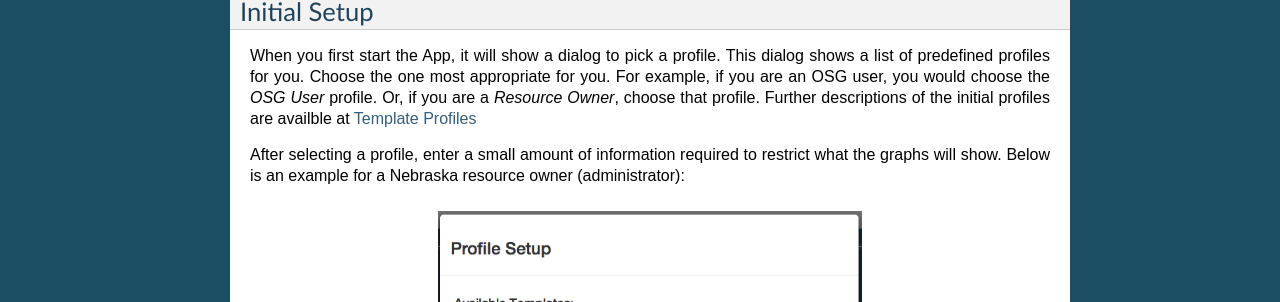
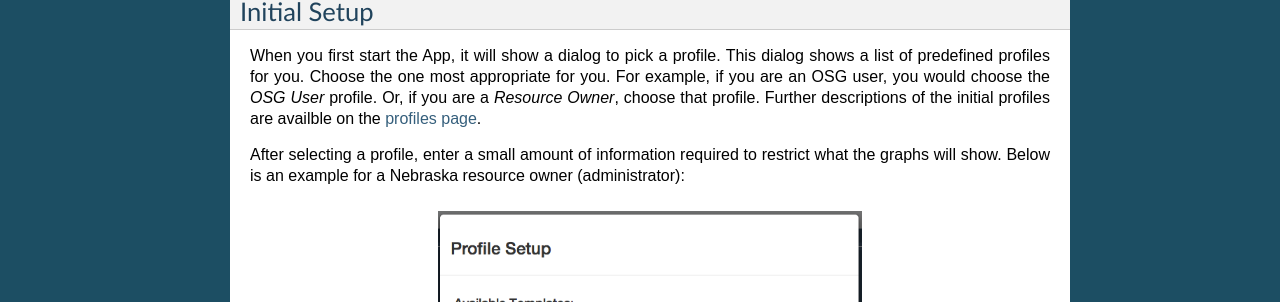
Before and after one commit to djw8605/OSG-Usage-Chrome-App, a Sphinx documentation site: the page built from docs/source/tutorial.rst, in a window 1280 px wide. Shown: the part 491-793 px from the top of the page. Built offline with Sphinx 7.4.7, drawn with Linux system fonts in a browser that asks for light colours.

Commit message:
fixing link to profiles page in the tutorial

```diff
--- a/docs/source/tutorial.rst
+++ b/docs/source/tutorial.rst
@@ -27,7 +27,7 @@
 Initial Setup
 -------------
 
-When you first start the App, it will show a dialog to pick a profile.  This dialog shows a list of predefined profiles for you.  Choose the one most appropriate for you.  For example, if you are an OSG user, you would choose the *OSG User* profile.  Or, if you are a *Resource Owner*, choose that profile.  Further descriptions of the initial profiles are availble at :ref:`templateprofiles`
+When you first start the App, it will show a dialog to pick a profile.  This dialog shows a list of predefined profiles for you.  Choose the one most appropriate for you.  For example, if you are an OSG user, you would choose the *OSG User* profile.  Or, if you are a *Resource Owner*, choose that profile.  Further descriptions of the initial profiles are availble on the :ref:`profiles page <templateprofiles>`.
 
 After selecting a profile, enter a small amount of information required to restrict what the graphs will show.  Below is an example for a Nebraska resource owner (administrator):
 
```
